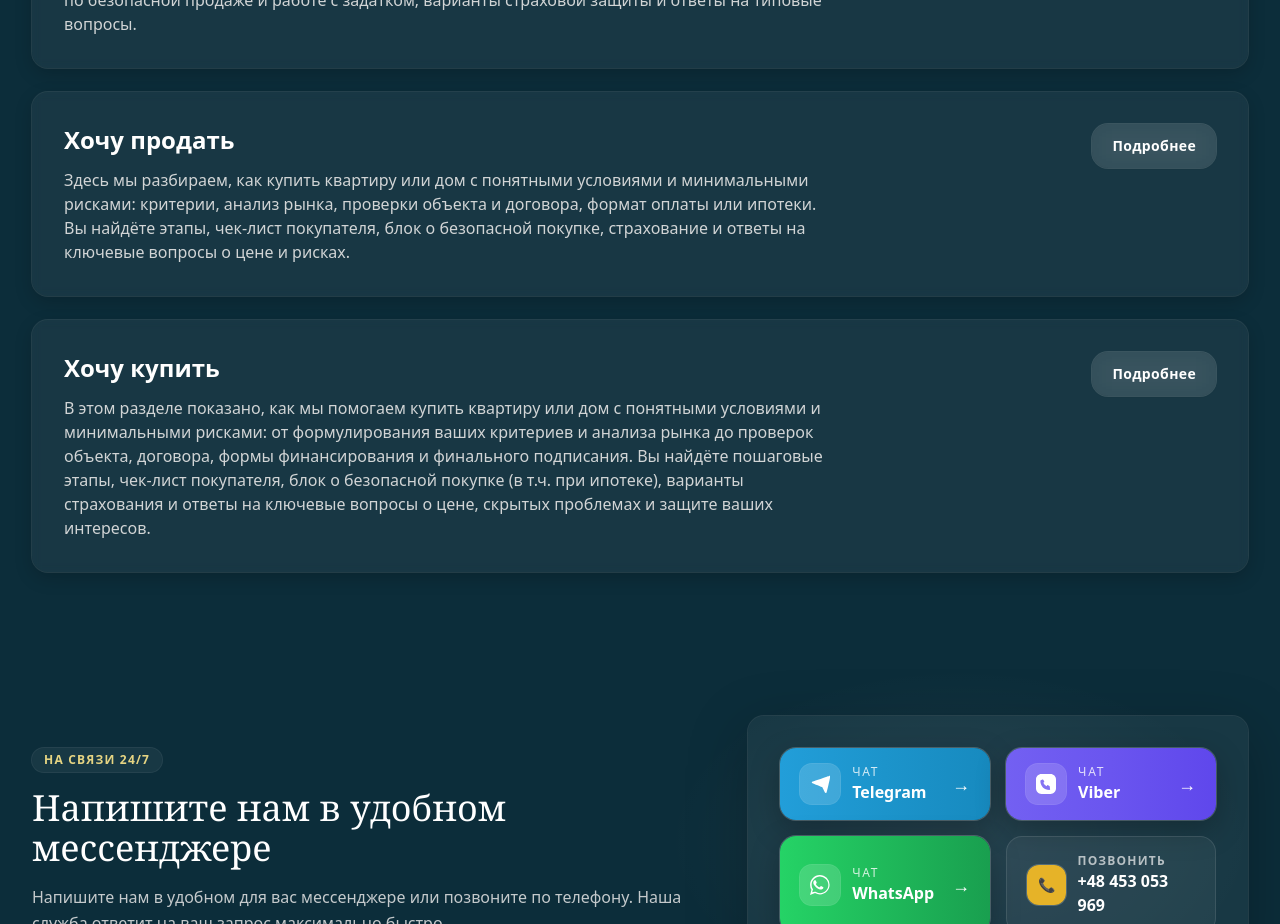
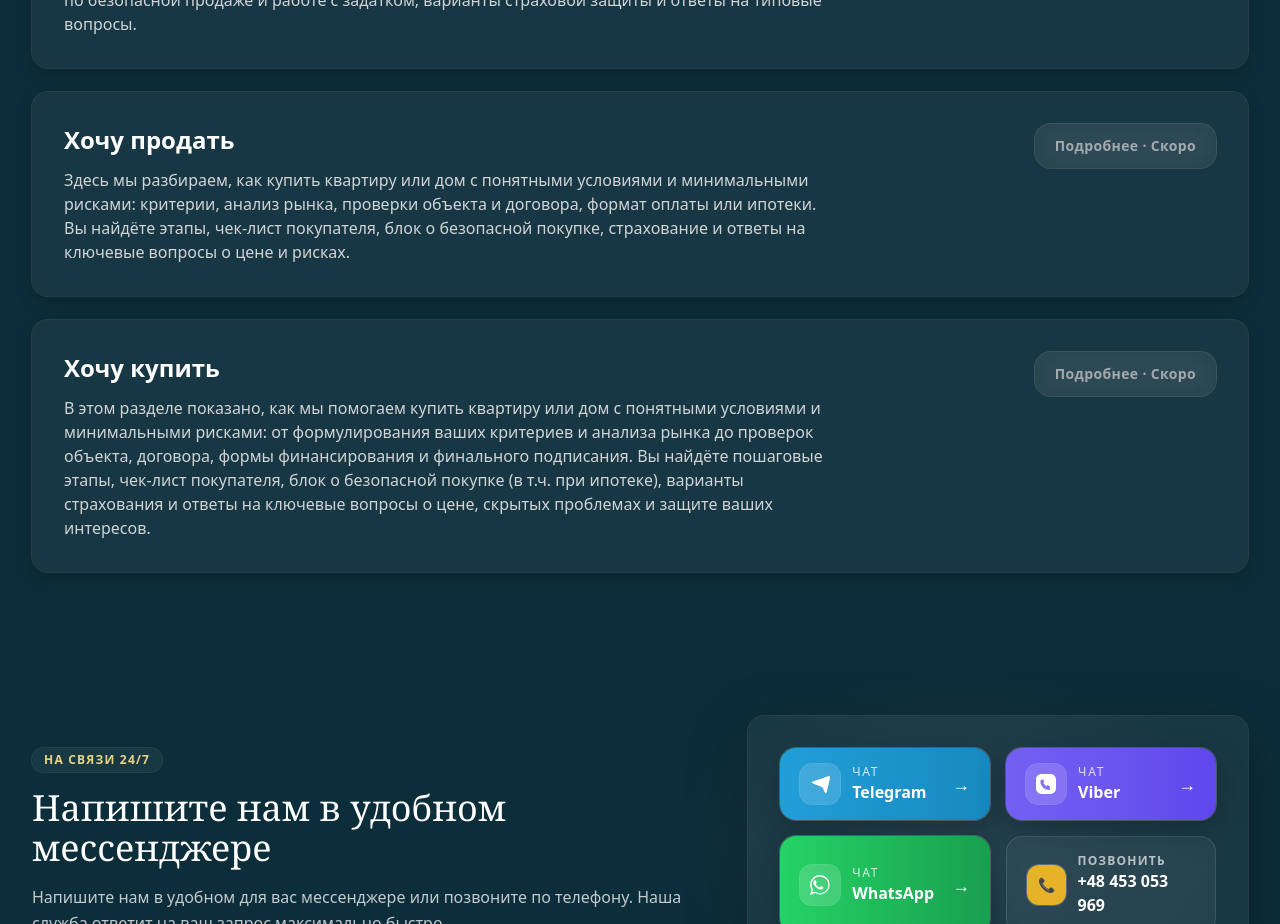
Before and after one commit to kovlaks/serpak-site, a Next.js app: page / in a window 1280 px wide. Shown: the part 1460-2384 px from the top of the page. Built offline with nearby package versions, Linux system fonts and the light colour scheme.

Commit message:
Disable sell/buy detail buttons with soon label

```diff
--- a/app/page.tsx
+++ b/app/page.tsx
@@ -238,7 +238,7 @@ export default function Page() {
             </p>
           </div>
           <div className="shrink-0">
-            <Button href="/sell">Подробнее</Button>
+            <Button disabled>Подробнее · Скоро</Button>
           </div>
         </div>
       </article>
@@ -258,7 +258,7 @@ export default function Page() {
             </p>
           </div>
           <div className="shrink-0">
-            <Button href="/buy">Подробнее</Button>
+            <Button disabled>Подробнее · Скоро</Button>
           </div>
         </div>
       </article>
--- a/components/layout/Button.tsx
+++ b/components/layout/Button.tsx
@@ -5,15 +5,22 @@ type ButtonProps = {
   href?: string;
   onClick?: () => void;
   className?: string;
+  disabled?: boolean;
 };
 
-export function Button({ children, href, onClick, className = "" }: ButtonProps) {
-  const Comp: any = href ? "a" : "button";
+export function Button({ children, href, onClick, className = "", disabled = false }: ButtonProps) {
+  const Comp: any = href && !disabled ? "a" : "button";
   return (
     <Comp
-      href={href}
-      onClick={onClick}
-      className={`inline-flex items-center justify-center rounded-2xl px-5 py-3 text-sm font-semibold tracking-wide shadow-sm ring-1 ring-white/15 transition bg-white/10 backdrop-blur-md text-white hover:bg-white/15 ${className}`.trim()}
+      href={disabled ? undefined : href}
+      onClick={disabled ? undefined : onClick}
+      disabled={Comp === "button" ? disabled : undefined}
+      aria-disabled={disabled || undefined}
+      className={`inline-flex items-center justify-center rounded-2xl px-5 py-3 text-sm font-semibold tracking-wide shadow-sm ring-1 ring-white/15 transition backdrop-blur-md ${
+        disabled
+          ? "cursor-not-allowed bg-white/5 text-neutral-300/70"
+          : "bg-white/10 text-white hover:bg-white/15"
+      } ${className}`.trim()}
     >
       {children}
     </Comp>
```
